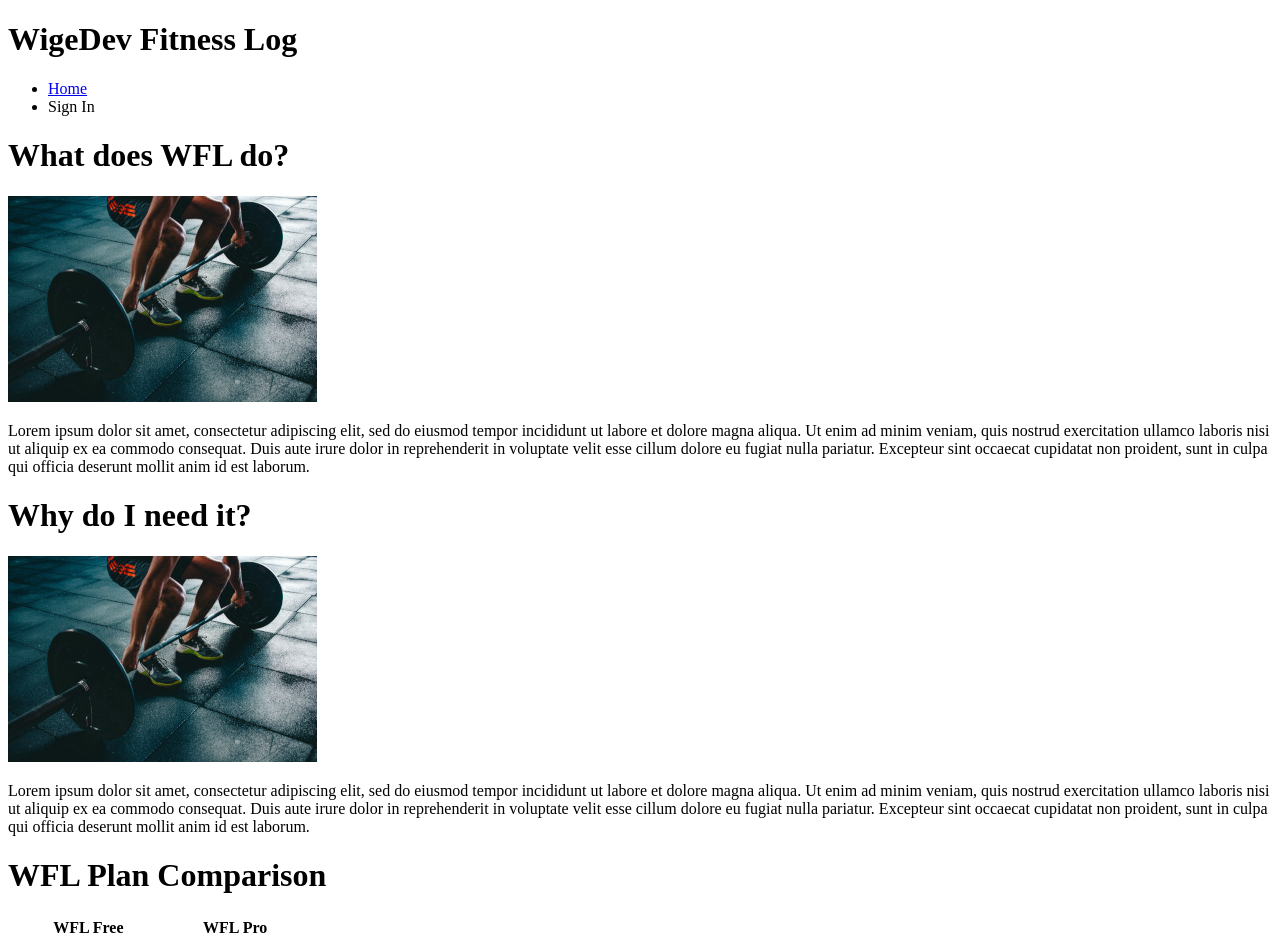
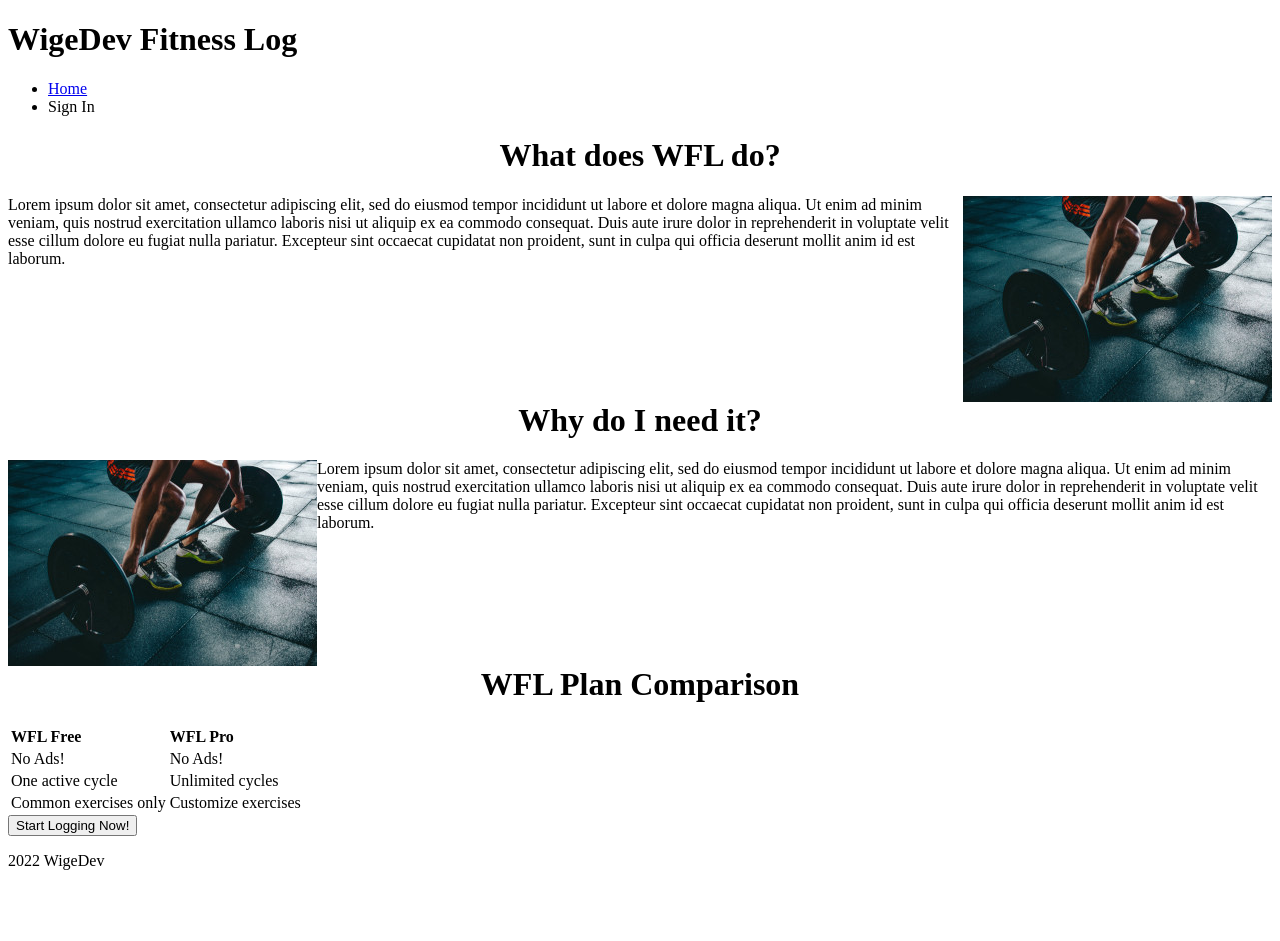
Before and after one commit to garywige/wigedev-fitness-log, an Angular app: page /home in a window 1280 px wide. Shown: the top 941 px of the page. After the commit the page ends 886 px from the top, so only its background shows below. Built offline with nearby package versions, Linux system fonts and the light colour scheme.

Commit message:
home page css

```diff
--- a/src/app/home/home.component.css
+++ b/src/app/home/home.component.css
@@ -0,0 +1,17 @@
+h1 {
+  clear: both;
+  text-align: center;
+}
+
+table {
+  text-align: left;
+  align-content: center;
+}
+
+.float-right {
+  float: right;
+}
+
+.float-left {
+  float: left;
+}
```
